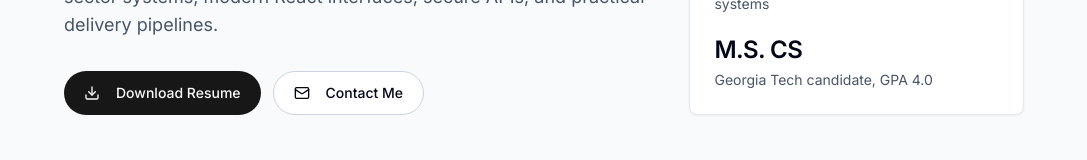
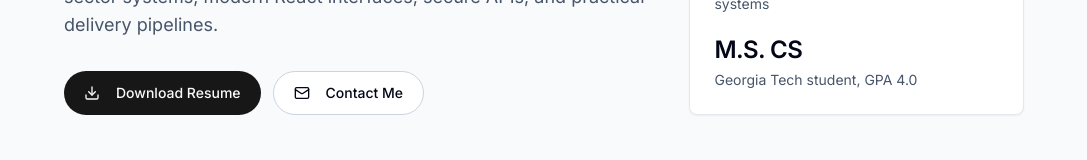
Before and after one commit to kevinkli916/kevinli.dev, a Next.js app: page / in a window 1280 px wide. Shown: the part 372-532 px from the top of the page, without its empty margins (96-1183 px from the left). Built offline with nearby package versions, Linux system fonts and the light colour scheme.

Commit message:
updated at a glance

```diff
--- a/components/templates/minimal-template.tsx
+++ b/components/templates/minimal-template.tsx
@@ -138,7 +138,7 @@ export function MinimalTemplate({ data }: MinimalTemplateProps) {
                   </div>
                   <div>
                     <dt className="text-2xl font-semibold tracking-tight text-slate-950 dark:text-white">M.S. CS</dt>
-                    <dd className="mt-1 text-sm text-slate-600 dark:text-slate-300">Georgia Tech candidate, GPA 4.0</dd>
+                    <dd className="mt-1 text-sm text-slate-600 dark:text-slate-300">Georgia Tech student, GPA 4.0</dd>
                   </div>
                 </dl>
               </CardContent>
```
